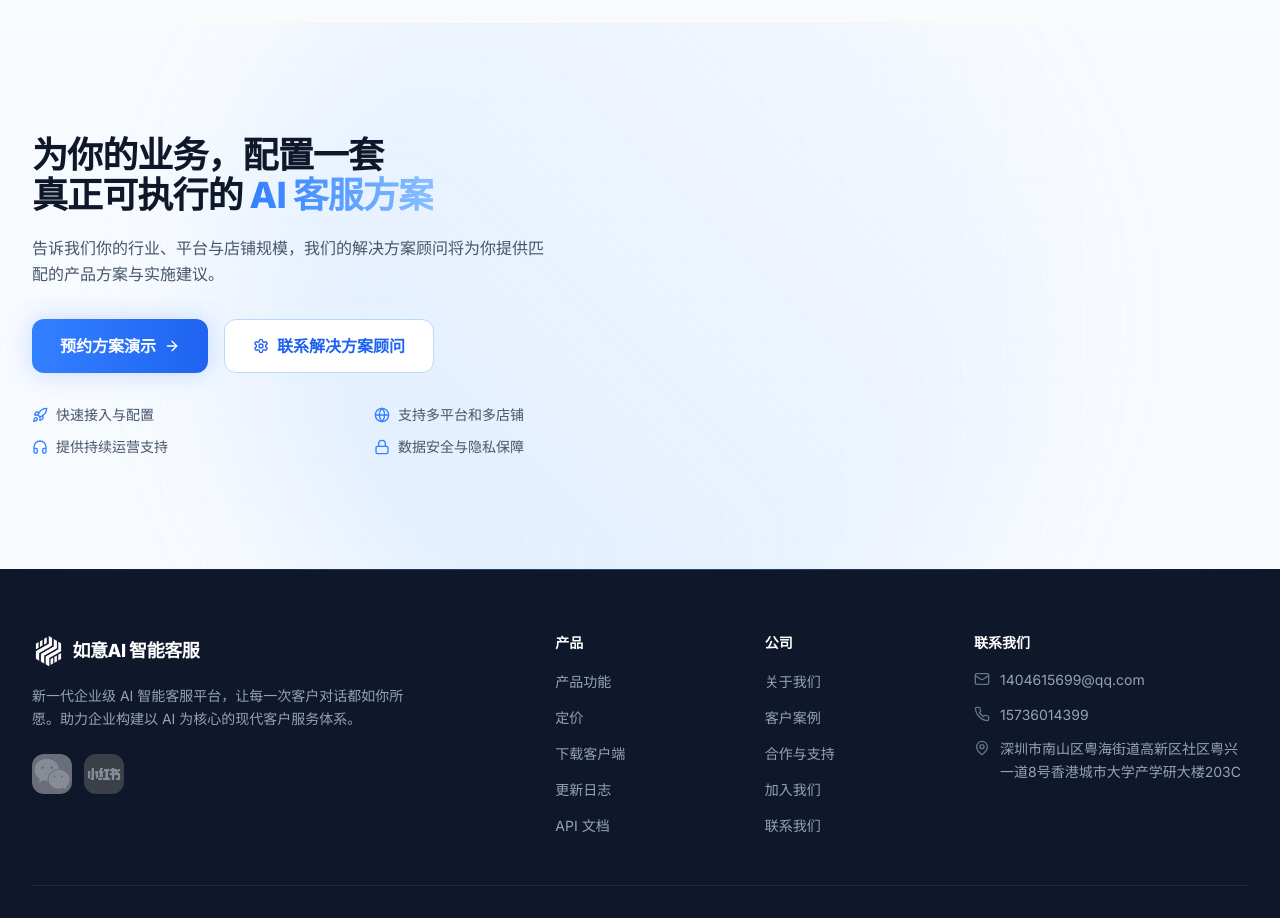
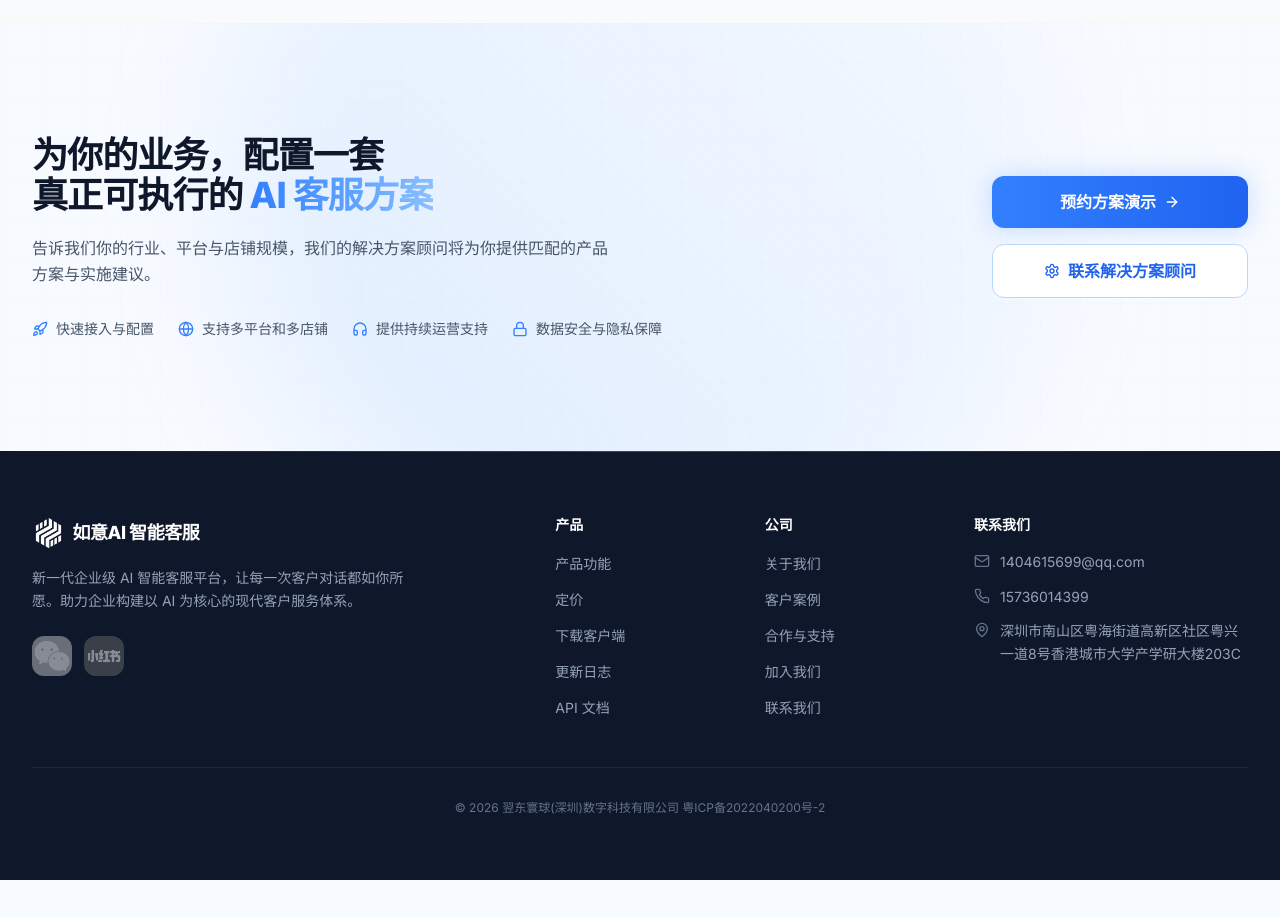
Before and after one commit to jessieoversea09/AI-CS, a React (Vite) app: page /cases in a window 1280 px wide. Shown: the part 3780-4698 px from the top of the page. After the commit the page ends 4660 px from the top, so only its background shows below. Built offline with nearby package versions, Linux system fonts and the light colour scheme.

Commit message:
Updated CasesPage.tsx

```diff
--- a/src/pages/CasesPage.tsx
+++ b/src/pages/CasesPage.tsx
@@ -649,34 +649,24 @@ function CtaSection() {
       <div className="absolute -bottom-32 left-1/2 -translate-x-1/2 w-[800px] h-[800px] rounded-full bg-gradient-to-tr from-brand-200/40 to-transparent blur-3xl" />
 
       <div className="relative mx-auto max-w-7xl px-4 sm:px-6 lg:px-8">
-        <div className="max-w-2xl">
         <motion.div
           initial={{ opacity: 0, y: 24 }}
           whileInView={{ opacity: 1, y: 0 }}
           viewport={{ once: true }}
           transition={{ duration: 0.6 }}
+          className="grid lg:grid-cols-[1fr_auto] gap-10 lg:gap-16 items-center"
         >
+          {/* Left: title + copy + features */}
+          <div>
             <h2 className="text-3xl sm:text-4xl font-extrabold tracking-tight text-slate-900 leading-tight">
               为你的业务，配置一套
               <br />
               真正可执行的 <span className="text-gradient">AI 客服方案</span>
             </h2>
-            <p className="mt-5 text-base text-slate-600 leading-relaxed max-w-lg">
+            <p className="mt-5 text-base text-slate-600 leading-relaxed max-w-xl">
               告诉我们你的行业、平台与店铺规模，我们的解决方案顾问将为你提供匹配的产品方案与实施建议。
             </p>
-
-            <div className="mt-8 flex flex-col sm:flex-row gap-4">
-              <button className="group inline-flex items-center justify-center gap-2 px-7 py-3.5 text-base font-semibold text-white rounded-xl bg-gradient-to-r from-brand-500 to-brand-600 shadow-glow-soft hover:shadow-glow hover:scale-[1.02] transition-all">
-                预约方案演示
-                <ArrowRight className="w-4 h-4 group-hover:translate-x-1 transition-transform" />
-              </button>
-              <button className="inline-flex items-center justify-center gap-2 px-7 py-3.5 text-base font-semibold text-brand-600 rounded-xl border border-brand-200 bg-white hover:border-brand-400 hover:scale-[1.02] transition-all">
-                <Settings className="w-4 h-4" />
-                联系解决方案顾问
-              </button>
-            </div>
-
-            <ul className="mt-8 grid grid-cols-2 gap-3">
+            <ul className="mt-8 flex flex-wrap gap-x-6 gap-y-3">
               {ctaFeatures.map((f) => (
                 <li key={f.text} className="flex items-center gap-2 text-sm text-slate-600">
                   <f.icon className="w-4 h-4 text-brand-500" />
@@ -684,9 +674,20 @@ function CtaSection() {
                 </li>
               ))}
             </ul>
+          </div>
+
+          {/* Right: buttons */}
+          <div className="flex flex-col gap-4 lg:items-end">
+            <button className="group inline-flex items-center justify-center gap-2 px-7 py-3.5 text-base font-semibold text-white rounded-xl bg-gradient-to-r from-brand-500 to-brand-600 shadow-glow-soft hover:shadow-glow hover:scale-[1.02] transition-all lg:w-64">
+              预约方案演示
+              <ArrowRight className="w-4 h-4 group-hover:translate-x-1 transition-transform" />
+            </button>
+            <button className="inline-flex items-center justify-center gap-2 px-7 py-3.5 text-base font-semibold text-brand-600 rounded-xl border border-brand-200 bg-white hover:border-brand-400 hover:scale-[1.02] transition-all lg:w-64">
+              <Settings className="w-4 h-4" />
+              联系解决方案顾问
+            </button>
+          </div>
         </motion.div>
-
-        </div>
       </div>
     </section>
   );
```
Lines whose indentation alone changed are shown as unchanged.
